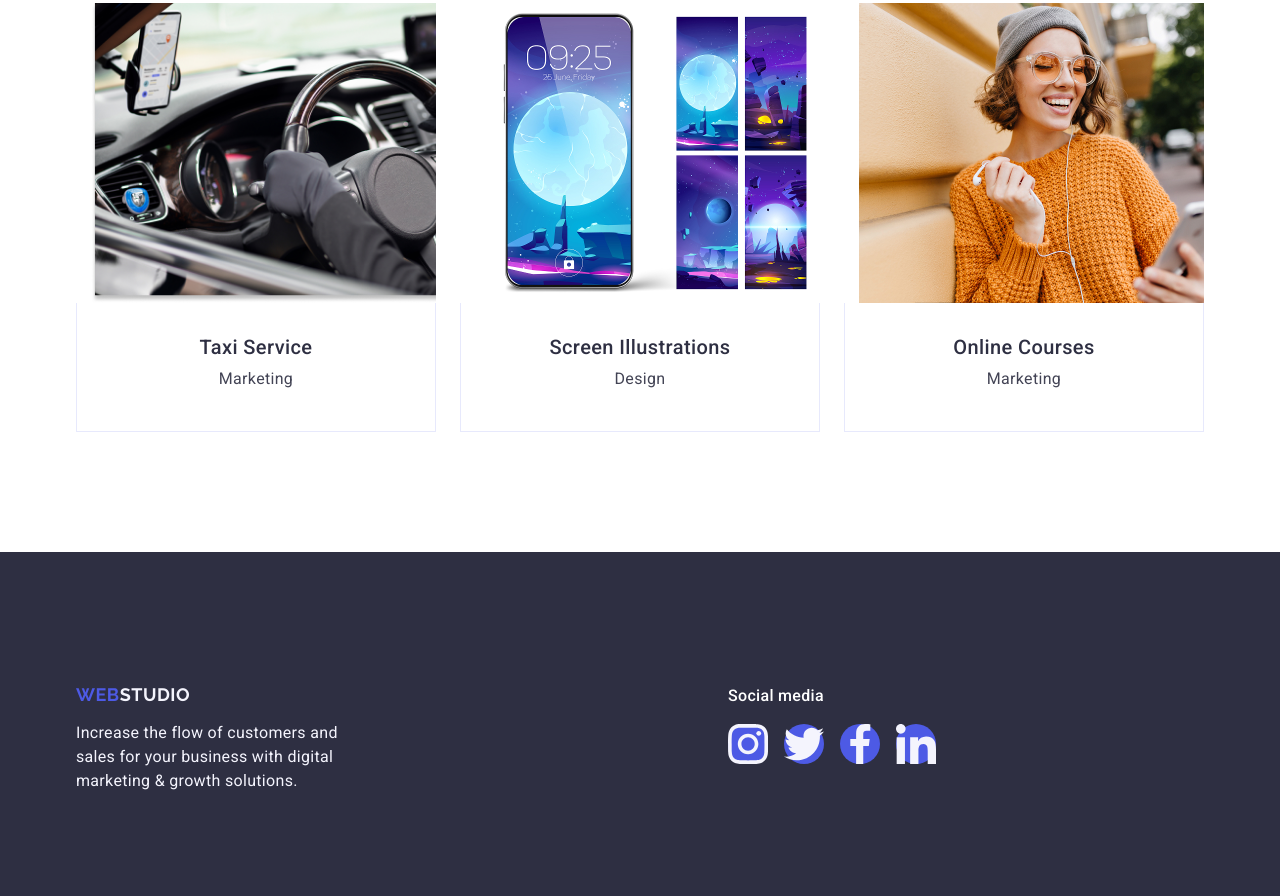
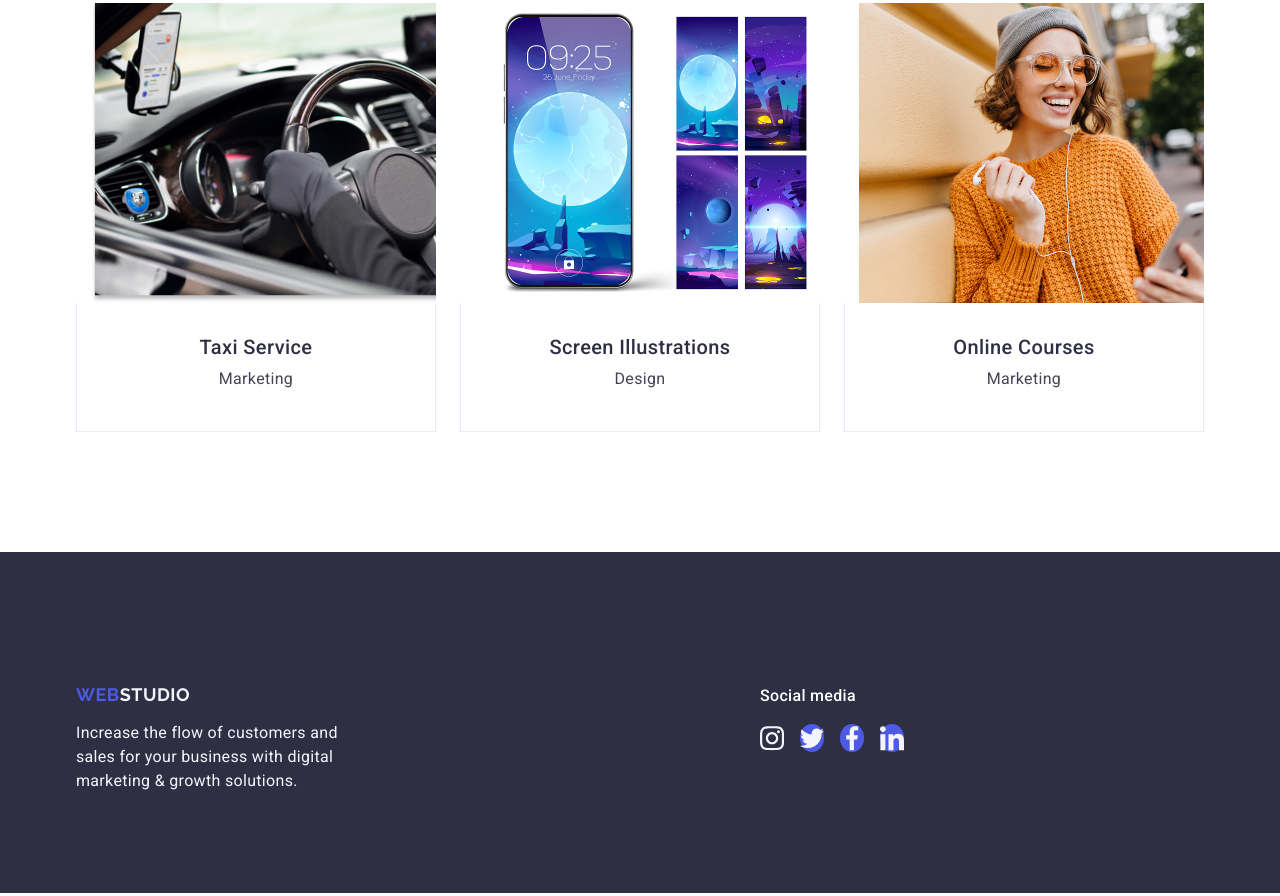
Before and after one commit to omelchuk8787/goit-markup-hw-04, a plain HTML site: page index.html in a window 1280 px wide. Shown: the part 2615-3511 px from the top of the page. Drawn offline with nearby package versions, Linux system fonts and the light colour scheme.

Commit message:
apdate all

```diff
--- a/css/styles.css
+++ b/css/styles.css
@@ -526,7 +526,7 @@ row-gap: 48px;
     justify-content: center;
     gap: 16px;
 }
-.li-icon-social-foter {
+.a-icons-social-footer {
     width: 100%;
     height: 100%;
     background-color: #4d5ae5;
@@ -536,8 +536,8 @@ row-gap: 48px;
     justify-content: center;
     transition: background-color 250ms cubic-bezier(0.4, 0, 0.2, 1);
 }
-.li-icon-social-foter:hover,
-.li-icon-social-foter:focus {
+.a-icons-social-footer:hover,
+.a-icons-social-footer:focus {
     background-color: #31d0aa;;
 }
 /* < !-- #endregion Footer --> */
--- a/index.html
+++ b/index.html
@@ -334,25 +334,25 @@
             <p class="social-media zagolook">Social media</p>
             <ul class="ul-icons-social-footer">
                 <li class="li-icon-social-foter">
-                    <a href="#" class="a-icons-social">
+                    <a href="#" class="a-icons-social-footer-footer">
                         <svg class="svg-icons" width="24" height="24">
                             <use href="./images/icons.svg#icon-instagram"></use>
                         </svg></a>
                 </li>
                 <li class="li-icon-social">
-                    <a href="#" class="a-icons-social">
+                    <a href="#" class="a-icons-social-footer">
                         <svg class="svg-icons" width="24" height="24">
                             <use href="./images/icons.svg#icon-twitter"></use>
                         </svg></a>
                 </li>
                 <li class="li-icon-social">
-                    <a href="#" class="a-icons-social">
+                    <a href="#" class="a-icons-social-footer">
                         <svg class="svg-icons" width="24" height="24">
                             <use href="./images/icons.svg#icon-facebook"></use>
                         </svg></a>
                 </li>
                 <li class="li-icon-social">
-                    <a href="#" class="a-icons-social">
+                    <a href="#" class="a-icons-social-footer">
                         <svg class="svg-icons" width="24" height="24">
                             <use href="./images/icons.svg#icon-linkedin"></use>
                         </svg></a>
```
